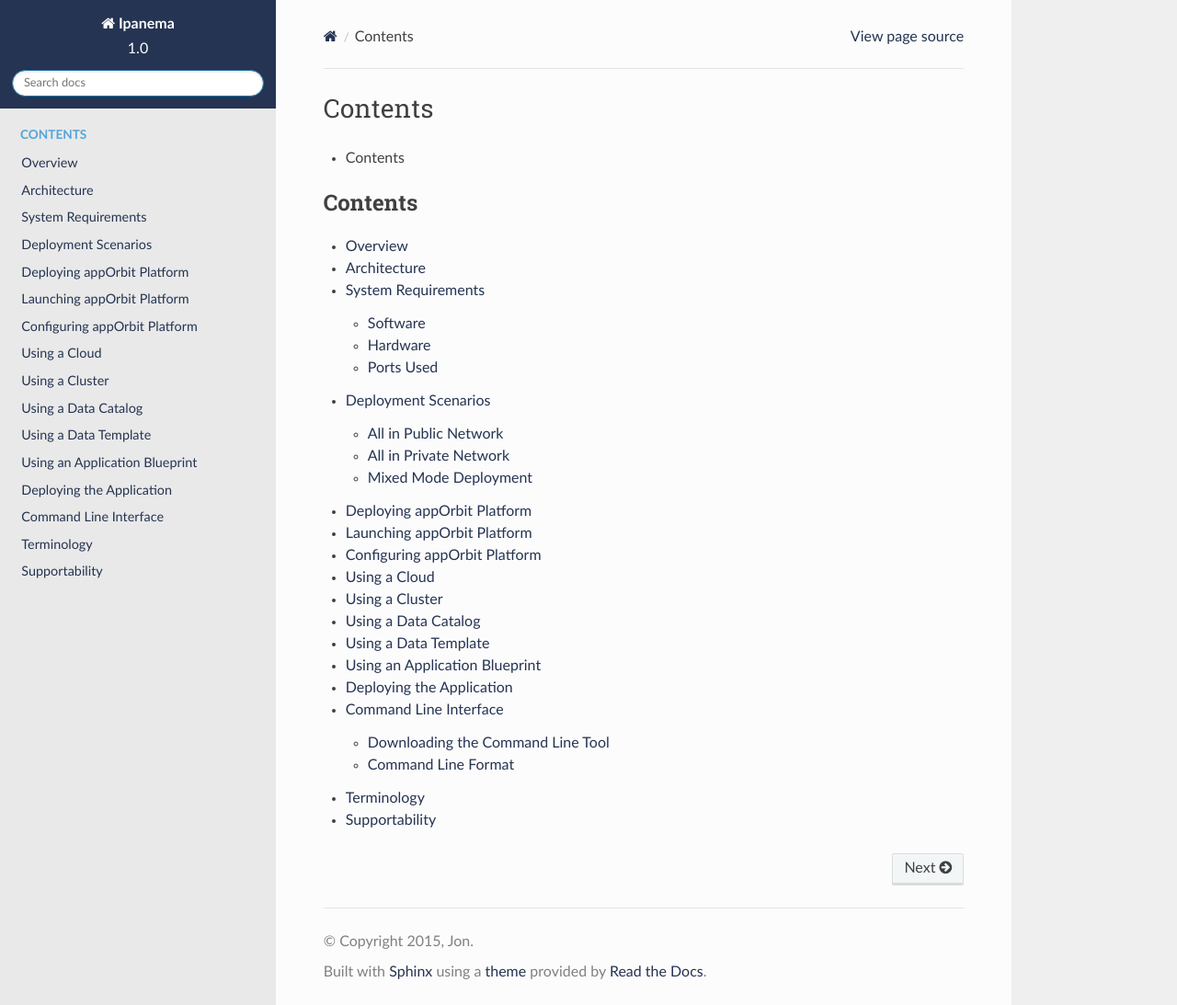
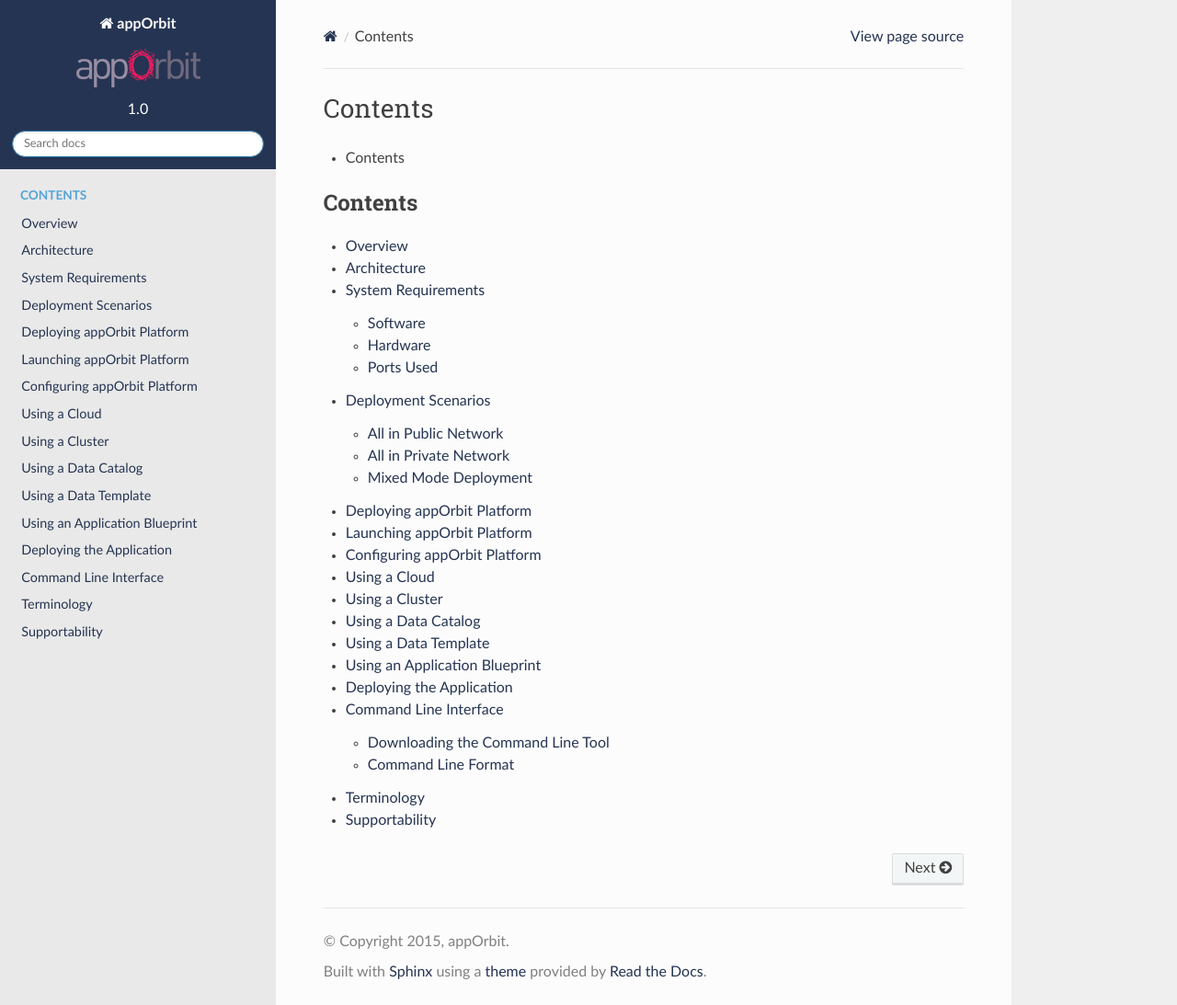
Before and after one commit to manish-gemini/cicd-test, a Sphinx documentation site: the page built from SPHINX/IMAGE/source/index.rst, in a window 1280 px wide and 1093 px high. Shown: the whole window at 92% size. Built offline with Sphinx 7.4.7 and the Read the Docs theme 2.0.0, drawn with Linux system fonts in a browser that asks for light colours; pages that are not in the unit, such as notebooks, are missing from menus.

Commit message:
New source

```diff
--- a/SPHINX/IMAGE/source/conf.py
+++ b/SPHINX/IMAGE/source/conf.py
@@ -1,7 +1,7 @@
 #!/usr/bin/env python3
 # -*- coding: utf-8 -*-
 #
-# Ipanema documentation build configuration file, created by
+# appOrbit documentation build configuration file, created by
 # sphinx-quickstart on Mon Oct 26 06:57:11 2015.
 #
 # This file is execfile()d with the current directory set to its
@@ -56,8 +56,8 @@
 master_doc = 'index'
 
 # General information about the project.
-project = 'Ipanema'
-copyright = '2015, Jon'
+project = 'appOrbit'
+copyright = '2015, appOrbit'
 author = 'Jon'
 
 # The version info for the project you're documenting, acts as replacement for
@@ -139,12 +139,12 @@
 
 # The name of an image file (relative to this directory) to place at the top
 # of the sidebar.
-#html_logo = None
+html_logo = "apporbit.png"
 
 # The name of an image file (within the static path) to use as favicon of the
 # docs.  This file should be a Windows icon file (.ico) being 16x16 or 32x32
 # pixels large.
-#html_favicon = None
+html_favicon = "favicon.ico"
 
 # Add any paths that contain custom static files (such as style sheets) here,
 # relative to this directory. They are copied after the builtin static files,
@@ -213,7 +213,7 @@
 #html_search_scorer = 'scorer.js'
 
 # Output file base name for HTML help builder.
-htmlhelp_basename = 'Ipanemadoc'
+htmlhelp_basename = 'appOrbitdoc'
 
 # -- Options for LaTeX output ---------------------------------------------
 
@@ -235,7 +235,7 @@
 # (source start file, target name, title,
 #  author, documentclass [howto, manual, or own class]).
 latex_documents = [
-  (master_doc, 'Ipanema.tex', 'Ipanema Documentation',
+  (master_doc, 'appOrbit.tex', 'appOrbit Documentation',
    'Jon', 'manual'),
 ]
 
@@ -265,7 +265,7 @@
 # One entry per manual page. List of tuples
 # (source start file, name, description, authors, manual section).
 man_pages = [
-    (master_doc, 'ipanema', 'Ipanema Documentation',
+    (master_doc, 'appOrbit', 'appOrbit Documentation',
      [author], 1)
 ]
 
@@ -279,8 +279,8 @@
 # (source start file, target name, title, author,
 #  dir menu entry, description, category)
 texinfo_documents = [
-  (master_doc, 'Ipanema', 'Ipanema Documentation',
-   author, 'Ipanema', 'One line description of project.',
+  (master_doc, 'appOrbit', 'appOrbit Documentation',
+   author, 'appOrbit', 'One line description of project.',
    'Miscellaneous'),
 ]
 
```
Also changed, not shown: SPHINX/IMAGE/source/apporbit.png (added), SPHINX/IMAGE/source/favicon.ico (added).
